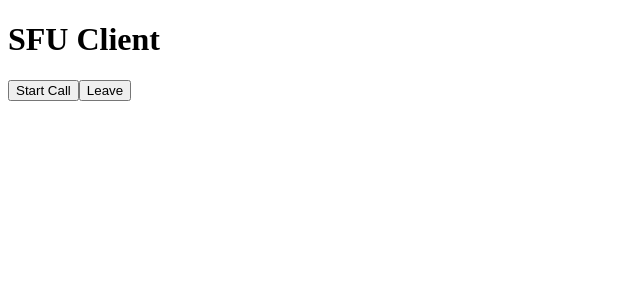
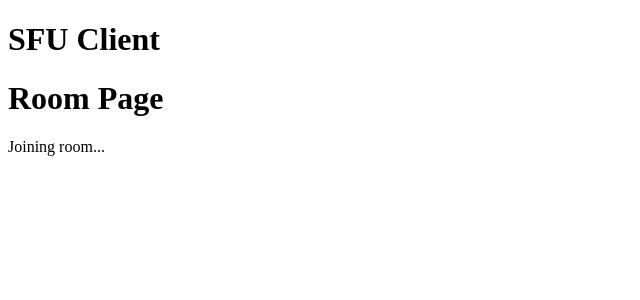
Before and after one commit to akash-wt/MeetUp, a React (Vite) app in the folder client/: page / in a window 1280 px wide. Shown: the top 300 px of the page, without its empty margins (0-640 px from the left). Built offline with nearby package versions, Linux system fonts and the light colour scheme; no server answers.

Commit message:
room logic done

```diff
--- a/client/src/hooks/useCreateRoom.ts
+++ /dev/null
@@ -1,17 +0,0 @@
-import { useSetRecoilState } from 'recoil';
-import { currentRoomIdState } from '../store/roomState';
-import { nanoid } from 'nanoid';
-
-const useCreateRoom = () => {
-    const setRoomId = useSetRecoilState(currentRoomIdState);
-
-    const createRoom = () => {
-        const roomId = nanoid();
-        setRoomId(roomId);
-        return roomId;
-    };
-
-    return { createRoom };
-};
-
-export default useCreateRoom;
--- /dev/null
+++ b/client/src/hooks/useCreateRoomId.ts
@@ -0,0 +1,12 @@
+import { useSetRecoilState } from "recoil";
+import { currentRoomIdState } from "../store/roomState";
+import { nanoid } from "nanoid";
+
+const useCreateRoomId = () => {
+  const setRoomId = useSetRecoilState(currentRoomIdState);
+  const roomId = nanoid();
+  setRoomId(roomId);
+  return roomId;
+};
+
+export default useCreateRoomId;
--- a/client/src/hooks/useJoinRoom.ts
+++ b/client/src/hooks/useJoinRoom.ts
@@ -1,32 +1,30 @@
-import { useSetRecoilState } from "recoil";
-import { currentRoomIdState } from "../store/roomState";
 import socket from "../lib/socket";
 import { getMediasoupDevice } from "../lib/mediasoup";
-import useCreateRoom from "./useCreateRoom";
+import useCreateRoomId from "./useCreateRoomId";
+import { types as mediasoupTypes, Device } from "mediasoup-client";
+import { useState } from "react";
 
 const useJoinRoom = () => {
-    const roomId = useCreateRoom();
-    console.log(roomId);
+  const [device, setDevice] = useState<Device | null>(null);
+  const roomId = useCreateRoomId();
+  console.log("room id " + roomId);
 
+  const joinRoom = () => {
+    socket.emit(
+      "joinRoom",
+      roomId,
+      async (rtpCapabilities: mediasoupTypes.RtpCapabilities) => {
+        try {
+          const newDevice = await getMediasoupDevice(rtpCapabilities);
+          setDevice(newDevice);
+          // console.log("device id " + JSON.stringify(device));
+        } catch (err) {
+          console.log("error " + err);
+        }
+      }
+    );
+  };
 
-    const joinRoom = async (roomId: string) => {
-
-        return new Promise(async (resolve, reject) => {
-            socket.emit("joinRoom", roomId, async (response) => {
-                if ("error" in response) {
-                    reject(response.error);
-                    return;
-                }
-
-
-
-                const device = await getMediasoupDevice(response.rtpCapabilities);
-                resolve(device);
-            });
-        });
-    };
-
-    return joinRoom;
+  return { device, joinRoom };
 };
-
 export default useJoinRoom;
--- a/client/src/pages/Room.tsx
+++ b/client/src/pages/Room.tsx
@@ -1,124 +1,149 @@
-import { useState } from 'react';
-import { useRecoilValue } from 'recoil';
-import socket from '../lib/socket';
-import { currentRoomIdState } from '../store/roomState';
-import { getMediasoupDevice } from '../lib/mediasoup';
-import { types as mediasoupTypes, Device } from 'mediasoup-client';
-import Controls from '../components/Controls';
-import VideoPlayer from '../components/VideoPlayer';
+// import { useState } from 'react';
+// import { useRecoilValue } from 'recoil';
+// import socket from '../lib/socket';
+// import { currentRoomIdState } from '../store/roomState';
+// import { getMediasoupDevice } from '../lib/mediasoup';
+// import { types as mediasoupTypes, Device } from 'mediasoup-client';
+// import Controls from '../components/Controls';
+// import VideoPlayer from '../components/VideoPlayer';
 
-interface TransportParams {
-    id: string;
-    iceParameters: mediasoupTypes.IceParameters;
-    dtlsParameters: mediasoupTypes.DtlsParameters;
-}
+// interface TransportParams {
+//     id: string;
+//     iceParameters: mediasoupTypes.IceParameters;
+//     dtlsParameters: mediasoupTypes.DtlsParameters;
+// }
 
-const Room = () => {
-    const roomId = useRecoilValue(currentRoomIdState);
-    const [device, setDevice] = useState<Device | null>(null);
-    const [sendTransport, setSendTransport] = useState<mediasoupTypes.Transport | null>(null);
-    const [recvTransport, setRecvTransport] = useState<mediasoupTypes.Transport | null>(null);
-    const [stream, setStream] = useState<MediaStream | null>(null);
-    const [remoteStream, setRemoteStream] = useState<MediaStream | null>(null);
-    const [callStarted, setCallStarted] = useState(false);
+// const Room = () => {
+// const roomId = useRecoilValue(currentRoomIdState);
+// const [device, setDevice] = useState<Device | null>(null);
+// const [sendTransport, setSendTransport] = useState<mediasoupTypes.Transport | null>(null);
+// const [recvTransport, setRecvTransport] = useState<mediasoupTypes.Transport | null>(null);
+// const [stream, setStream] = useState<MediaStream | null>(null);
+// const [remoteStream, setRemoteStream] = useState<MediaStream | null>(null);
+// const [callStarted, setCallStarted] = useState(false);
 
-    const startCall = async () => {
-        if (!roomId) return;
+// const startCall = async () => {
+//     if (!roomId) return;
 
-        console.log(roomId);
+//     console.log(roomId);
 
-        socket.emit('joinRoom', roomId, async (rtpCapabilities: mediasoupTypes.RtpCapabilities) => {
-            const newDevice = await getMediasoupDevice(rtpCapabilities);
-            setDevice(newDevice);
+//     socket.emit('joinRoom', roomId, async (rtpCapabilities: mediasoupTypes.RtpCapabilities) => {
+//         const newDevice = await getMediasoupDevice(rtpCapabilities);
+//         setDevice(newDevice);
 
-            // @ts-ignore
-            socket.emit('createWebRtcTransport', { sender: true }, async ({ params }: TransportParams) => {
-                const transport = newDevice.createSendTransport(params);
+//         // @ts-ignore
+//         socket.emit('createWebRtcTransport', { sender: true }, async ({ params }: TransportParams) => {
+//             const transport = newDevice.createSendTransport(params);
 
-                transport.on('connect', ({ dtlsParameters }, callback) => {
-                    socket.emit('connectTransport', { transportId: transport.id, dtlsParameters }, callback);
-                });
+//             transport.on('connect', ({ dtlsParameters }, callback) => {
+//                 socket.emit('connectTransport', { transportId: transport.id, dtlsParameters }, callback);
+//             });
 
-                transport.on('produce', ({ kind, rtpParameters }, callback) => {
+//             transport.on('produce', ({ kind, rtpParameters }, callback) => {
 
-                    socket.emit('produce', { transportId: transport.id, kind, rtpParameters }, (response: any) => {
-                        if (!response || !response.id) {
-                            console.error('Producer ID is missing in the response:', response);
-                            return;
-                        }
-                        callback({ id: response.id });
-                    });
+//                 socket.emit('produce', { transportId: transport.id, kind, rtpParameters }, (response: any) => {
+//                     if (!response || !response.id) {
+//                         console.error('Producer ID is missing in the response:', response);
+//                         return;
+//                     }
+//                     callback({ id: response.id });
+//                 });
 
-                });
+//             });
 
 
-                const localStream = await navigator.mediaDevices.getUserMedia({ audio: true, video: true });
-                setStream(localStream);
+//             const localStream = await navigator.mediaDevices.getUserMedia({ audio: true, video: true });
+//             setStream(localStream);
 
 
-                const videoTrack = localStream.getVideoTracks()[0];
-                const audioTrack = localStream.getAudioTracks()[0];
+//             const videoTrack = localStream.getVideoTracks()[0];
+//             const audioTrack = localStream.getAudioTracks()[0];
 
-                await transport.produce({ track: videoTrack });
-                await transport.produce({ track: audioTrack });
+//             await transport.produce({ track: videoTrack });
+//             await transport.produce({ track: audioTrack });
 
-                setSendTransport(transport);
+//             setSendTransport(transport);
 
-                socket.emit('createWebRtcTransport', { sender: false }, async ({ params }: any) => {
-                    const recvTrans = newDevice.createRecvTransport(params);
+//             socket.emit('createWebRtcTransport', { sender: false }, async ({ params }: any) => {
+//                 const recvTrans = newDevice.createRecvTransport(params);
 
-                    recvTrans.on('connect', ({ dtlsParameters }, callback) => {
-                        socket.emit('connectTransport', { transportId: recvTrans.id, dtlsParameters }, callback);
-                    });
+//                 recvTrans.on('connect', ({ dtlsParameters }, callback) => {
+//                     socket.emit('connectTransport', { transportId: recvTrans.id, dtlsParameters }, callback);
+//                 });
 
-                    setRecvTransport(recvTrans);
+//                 setRecvTransport(recvTrans);
 
 
-                    socket.emit('getProducers', async (producerIds: string[]) => {
-                        const newStream = new MediaStream();
+//                 socket.emit('getProducers', async (producerIds: string[]) => {
+//                     const newStream = new MediaStream();
 
-                        for (const producerId of producerIds) {
-                            socket.emit('consume', {
-                                rtpCapabilities: newDevice.rtpCapabilities,
-                                consumerTransportId: recvTrans.id,
-                                producerId
-                            }, async ({ params }: any) => {
-                                const consumer: mediasoupTypes.Consumer = await recvTrans.consume(params);
+//                     for (const producerId of producerIds) {
+//                         socket.emit('consume', {
+//                             rtpCapabilities: newDevice.rtpCapabilities,
+//                             consumerTransportId: recvTrans.id,
+//                             producerId
+//                         }, async ({ params }: any) => {
+//                             const consumer: mediasoupTypes.Consumer = await recvTrans.consume(params);
 
-                                newStream.addTrack(consumer.track);
-                            });
-                        }
+//                             newStream.addTrack(consumer.track);
+//                         });
+//                     }
 
-                        setRemoteStream(newStream);
-                    });
-                });
+//                     setRemoteStream(newStream);
+//                 });
+//             });
 
-                setCallStarted(true);
-            });
-        });
-    };
+//             setCallStarted(true);
+//         });
+//     });
+// };
 
-    const leaveCall = () => {
-        console.log('Call Left');
-        setCallStarted(false);
-        stream?.getTracks().forEach(track => track.stop());
-        remoteStream?.getTracks().forEach(track => track.stop());
-        sendTransport?.close();
-        recvTransport?.close();
-        setStream(null);
-        setRemoteStream(null);
-        setSendTransport(null);
-        setRecvTransport(null);
-    };
+// const leaveCall = () => {
+//     console.log('Call Left');
+//     setCallStarted(false);
+//     stream?.getTracks().forEach(track => track.stop());
+//     remoteStream?.getTracks().forEach(track => track.stop());
+//     sendTransport?.close();
+//     recvTransport?.close();
+//     setStream(null);
+//     setRemoteStream(null);
+//     setSendTransport(null);
+//     setRecvTransport(null);
+// };
+
+// return (
+// <div className="p-4 space-y-4">
+//     {stream && <VideoPlayer stream={stream} />}
+//     {remoteStream && <VideoPlayer stream={remoteStream} />}
+//     <Controls startCall={startCall} leaveCall={leaveCall} />
+//     {callStarted && <div className="text-green-500">Call in progress...</div>}
+// </div>
+//         <div>
+
+//         </div>
+//     );
+// };
+
+// export default Room;
+
+
+
+import { useEffect } from "react";
+import useJoinRoom from "../hooks/useJoinRoom";
+
+const RoomPage = () => {
+    const { device, joinRoom } = useJoinRoom();
+
+    useEffect(() => {
+        joinRoom(); // call when component mounts (or when user clicks "Join")
+    }, []);
 
     return (
-        <div className="p-4 space-y-4">
-            {stream && <VideoPlayer stream={stream} />}
-            {remoteStream && <VideoPlayer stream={remoteStream} />}
-            <Controls startCall={startCall} leaveCall={leaveCall} />
-            {callStarted && <div className="text-green-500">Call in progress...</div>}
+        <div>
+            <h1>Room Page</h1>
+            {device ? <p>Device loaded: {JSON.stringify(device)}</p> : <p>Joining room...</p>}
         </div>
     );
 };
 
-export default Room;
+export default RoomPage;
```
Also changed, not shown: client/src/lib/mediasoup.ts (+15 -2 lines), 1 other file (tests, documents, lock files or other folders).
